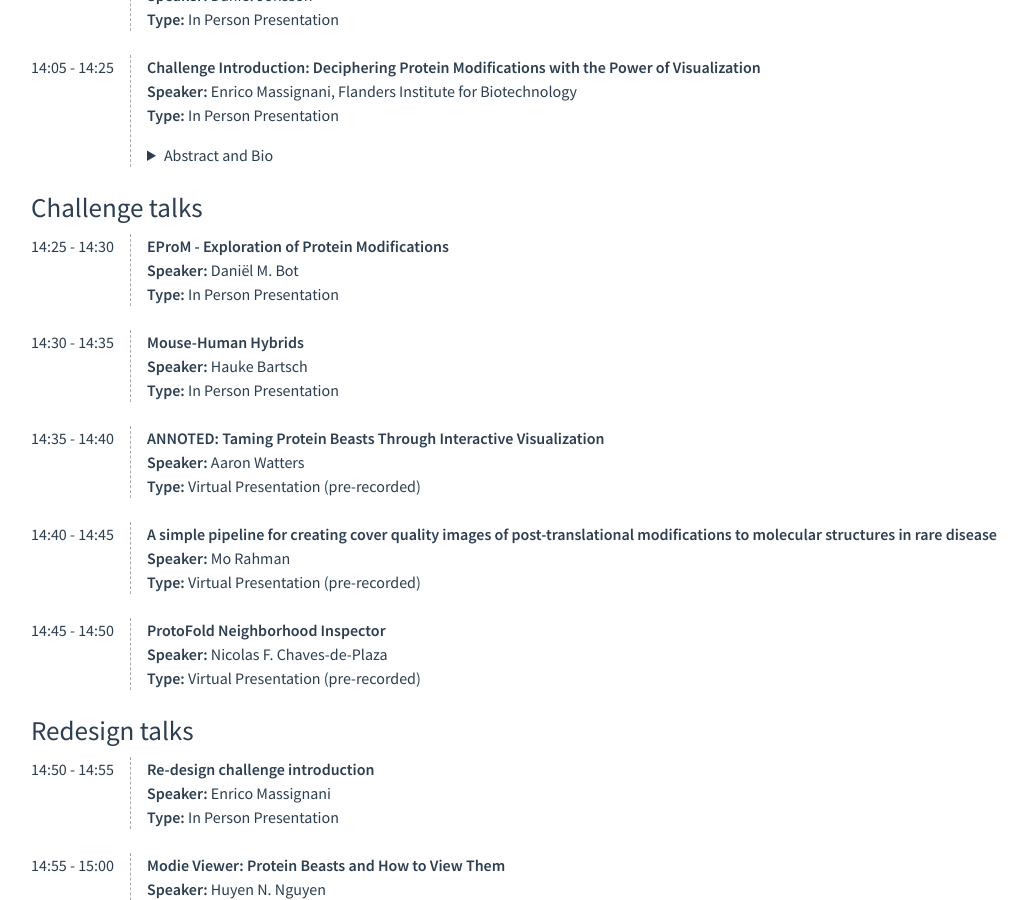
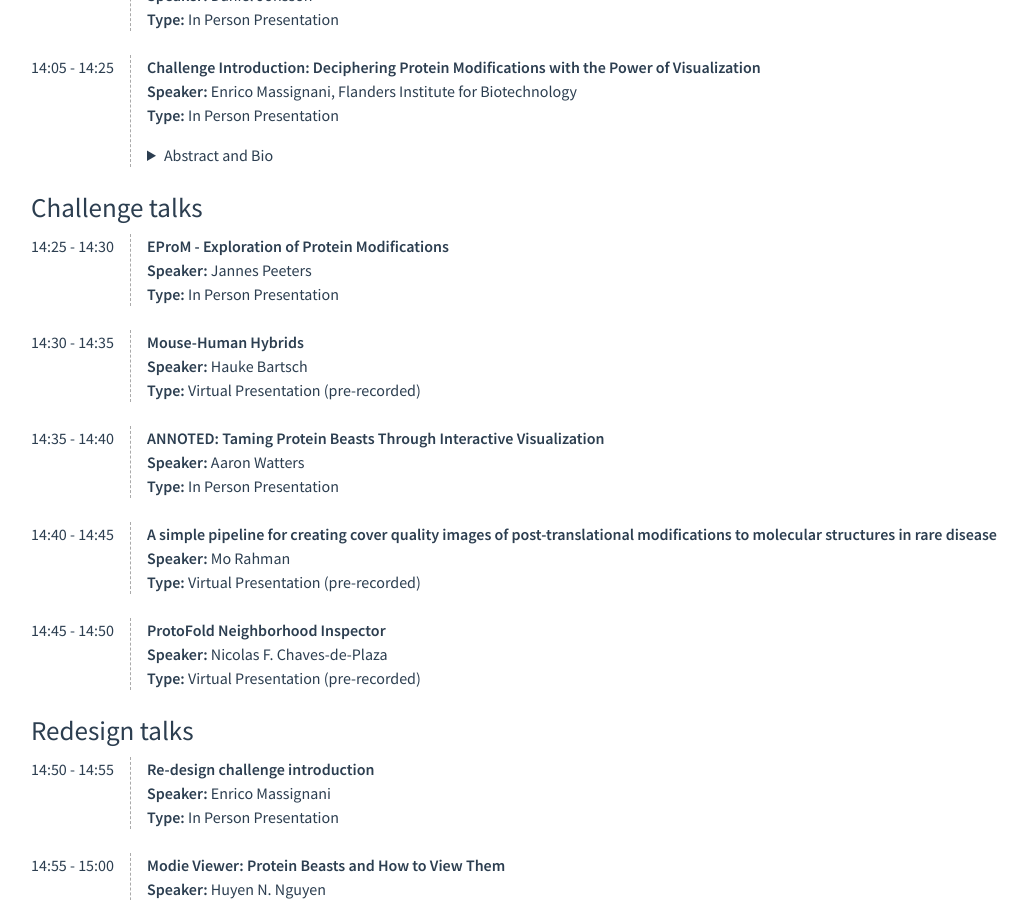
Before and after one commit to foreveremain/2024, a Jekyll site: the page built from program_ieee.md, in a window 1280 px wide and 900 px high, scrolled down 364 px. Shown: the whole window, without its empty margins (97-1125 px from the left). Built offline with Jekyll 4.4.1, drawn with Linux system fonts in a browser that asks for light colours.

Commit message:
ieee timetable fixes

```diff
--- a/program_ieee_timetable.html
+++ b/program_ieee_timetable.html
@@ -45,7 +45,7 @@
     <div class="timeSpans">14:25 - 14:30</div>
     <div class="scheduledetails">
         <div class="well"><strong>EProM - Exploration of Protein Modifications</strong></div>
-        <div class="room"><strong>Speaker:</strong> Daniël M. Bot</div>
+        <div class="room"><strong>Speaker:</strong> Jannes Peeters</div>
         <div class="room"><strong>Type:</strong> In Person Presentation</div>
     </div>
 </div>
@@ -54,7 +54,7 @@
     <div class="scheduledetails">
         <div class="well"><strong>Mouse-Human Hybrids</strong></div>
         <div class="room"><strong>Speaker:</strong> Hauke Bartsch</div>
-        <div class="room"><strong>Type:</strong> In Person Presentation</div>
+        <div class="room"><strong>Type:</strong> Virtual Presentation (pre-recorded)</div>
     </div>
 </div>
 <div class="schedulerow">
@@ -62,7 +62,7 @@
     <div class="scheduledetails">
         <div class="well"><strong>ANNOTED: Taming Protein Beasts Through Interactive Visualization</strong></div>
         <div class="room"><strong>Speaker:</strong> Aaron Watters</div>
-        <div class="room"><strong>Type:</strong> Virtual Presentation (pre-recorded)</div>
+        <div class="room"><strong>Type:</strong> In Person Presentation</div>
     </div>
 </div>
 <div class="schedulerow">
```
